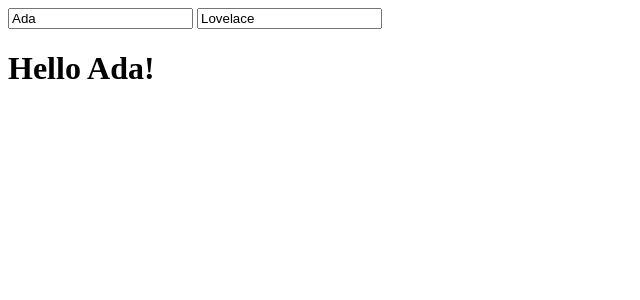
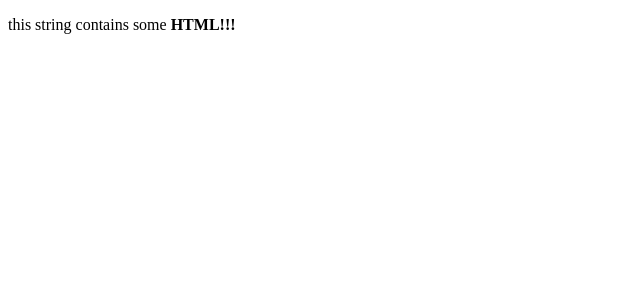
Before and after one commit to mooninlearn/learn-svelte-web-official_tutorial, a Svelte app: page / in a window 1280 px wide. Shown: the top 300 px of the page, without its empty margins (0-640 px from the left). Built offline with nearby package versions, Linux system fonts and the light colour scheme.

Commit message:
Special tags  HTML tags

```diff
--- a/src/App.svelte
+++ b/src/App.svelte
@@ -1,13 +1,5 @@
 <script>
-	let user = {
-		firstname: 'Ada',
-		lastname: 'Lovelace'
-	};
+	let string = `this string contains some <strong>HTML!!!</strong>`;
 </script>
 
-<input bind:value={user.firstname}>
-<input bind:value={user.lastname}>
-
-{@debug user}
-
-<h1>Hello {user.firstname}!</h1>
+<p>{@html string}</p>
```
Also changed, not shown: 1 other file (tests, documents, lock files or other folders).
